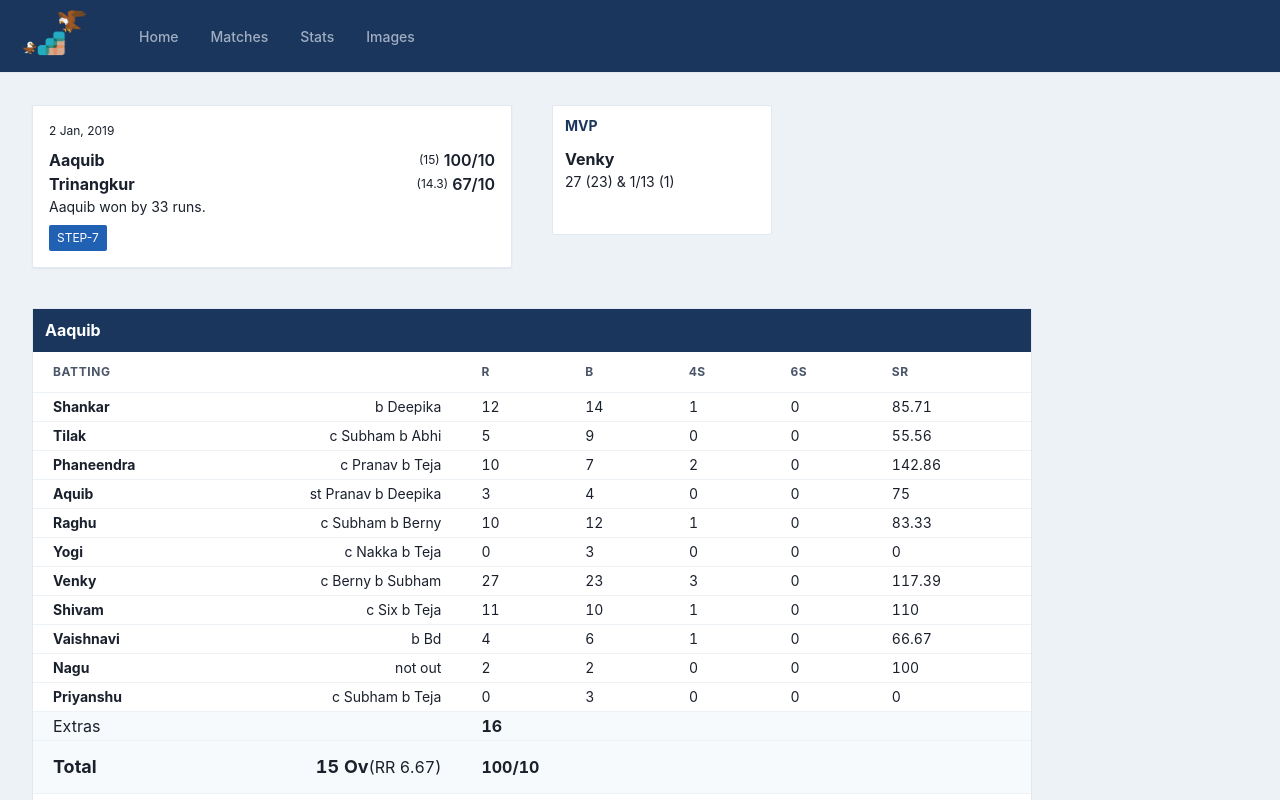
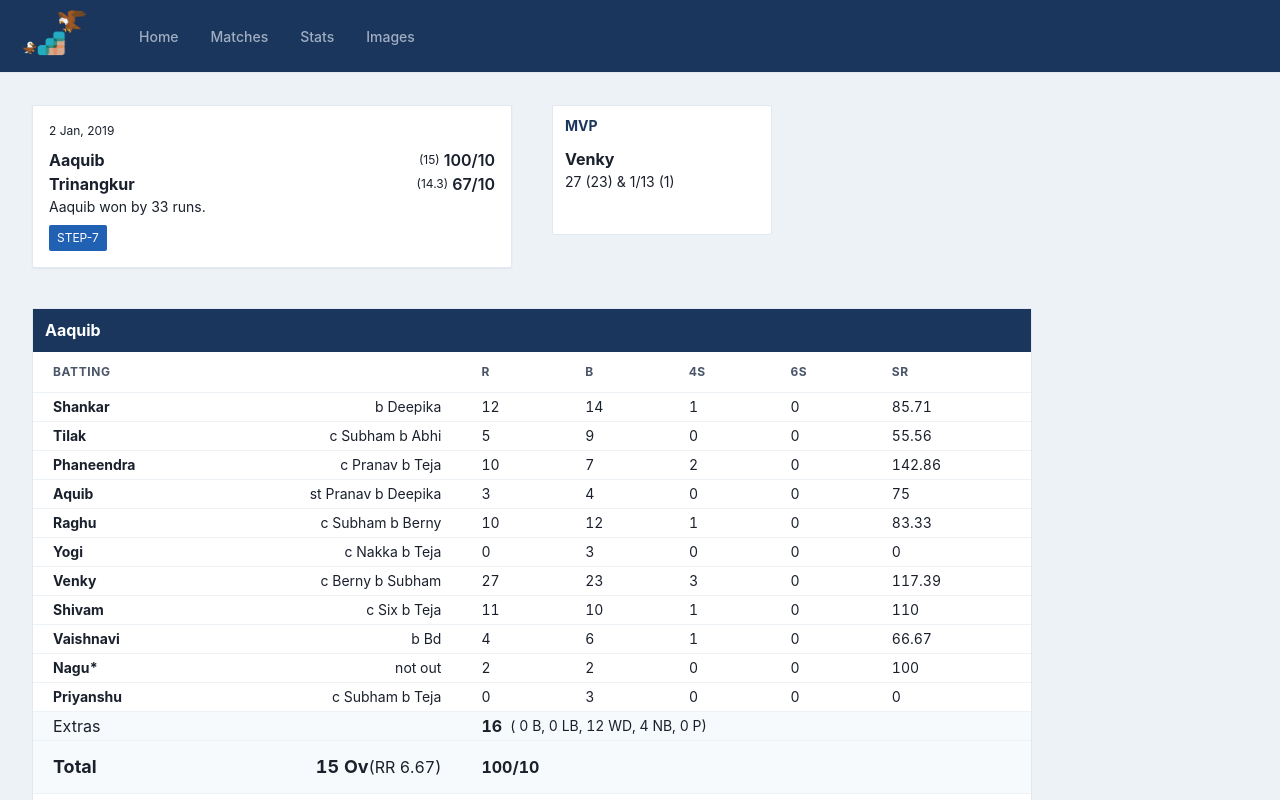
Before and after one commit to tilak-puli/step-cric-records, a Next.js app in the folder ui/: page /matches/1 in a window 1280 px wide. Shown: the top 800 px of the page. Built offline with nearby package versions, Linux system fonts and the light colour scheme; a web font is replaced by a local one.

Commit message:
Add extras details

```diff
--- a/ui/components/BattingTable.tsx
+++ b/ui/components/BattingTable.tsx
@@ -10,6 +10,7 @@ import {
   Th,
   Thead,
   Tr,
+  Wrap,
 } from "@chakra-ui/react";
 import { useMemo } from "react";
 import { capitalize } from "../utils/utils";
@@ -36,7 +37,11 @@ const columns = [
   },
 ];
 
-export function BattingTable(props: { team: TeamData; date: string }) {
+export function BattingTable(props: {
+  team: TeamData;
+  extrasBowledText: string;
+  date: string;
+}) {
   const rows = useMemo(() => {
     return props.team.batting.map((b, i) => ({
       id: i,
@@ -46,7 +51,8 @@ export function BattingTable(props: { team: TeamData; date: string }) {
           direction={{ base: "column", md: "row" }}
         >
           <Text fontWeight={"bold"}>
-            {capitalize(getIndexName(b.name, props.date))}
+            {capitalize(getIndexName(b.name, props.date)) +
+              (b.notOut ? "*" : "")}
           </Text>
           <Text>{b.outReason}</Text>
         </Flex>
@@ -98,8 +104,13 @@ export function BattingTable(props: { team: TeamData; date: string }) {
             <Td py={1} px={[1, 5]} fontSize={"md"}>
               <Text>Extras</Text>
             </Td>
-            <Td py={1} px={[1, 5]} fontWeight={"bolder"} colSpan={5}>
-              {props.team.extrasGot}
+            <Td py={1} px={[1, 5]} colSpan={5}>
+              <Wrap>
+                <Text fontWeight={"bolder"}>{props.team.extrasGot}</Text>
+                <Text fontSize={"sm"}>
+                  ({props.extrasBowledText?.replace(/\([0-9]*\)/, "")})
+                </Text>
+              </Wrap>
             </Td>
           </Tr>
           <Tr>
--- a/ui/pages/matches/[matchId]/index.tsx
+++ b/ui/pages/matches/[matchId]/index.tsx
@@ -42,7 +42,11 @@ function TeamScoreBoard(props: {
       <Heading p={3} fontSize="l" color="white" bg="brand.900">
         {props.name}
       </Heading>
-      <BattingTable team={props.team1} date={props.date} />
+      <BattingTable
+        team={props.team1}
+        extrasBowledText={props.team2.extrasBowledText}
+        date={props.date}
+      />
       <BowlingTable team={props.team2} date={props.date} />
       <Text bg={"gray.50"} px={5} py={3} fontWeight={"bolder"}>
         Fall of Wickets
```
Also changed, not shown: ui/data/matches2.json, 1 other file (tests, documents, lock files or other folders).
